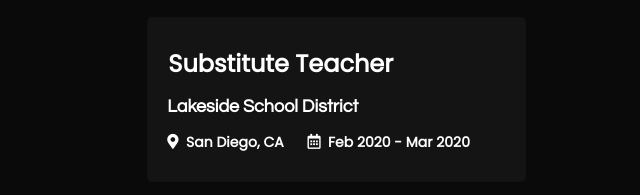
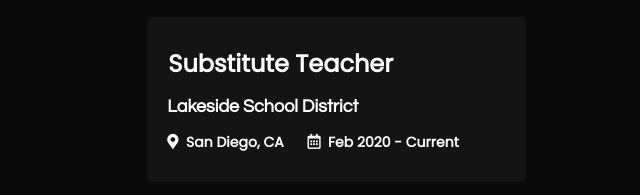
Before and after one commit to Gnosder/ProfessionalPortfolio, a plain HTML site: page resource/index.html in a window 1280 px wide. Shown: the part 960-1155 px from the top of the page, 260-900 px from the left. Drawn offline with nearby package versions, Linux system fonts and the light colour scheme; a script that the page names is missing.

Commit message:
changed sub teaching date to current

```diff
--- a/resource/index.html
+++ b/resource/index.html
@@ -118,7 +118,7 @@
                         </div>
                         <div class="bottom_section">
                             <span style="display: inline-block;"><i class="fas fa-map-marker-alt"></i>&nbsp; San Diego, CA</span>
-                            <span><i class="far fa-calendar-alt"></i>&nbsp; Feb 2020 - Mar 2020</span>
+                            <span><i class="far fa-calendar-alt"></i>&nbsp; Feb 2020 - Current</span>
                         </div>
                     </section>
                 </a>
```
